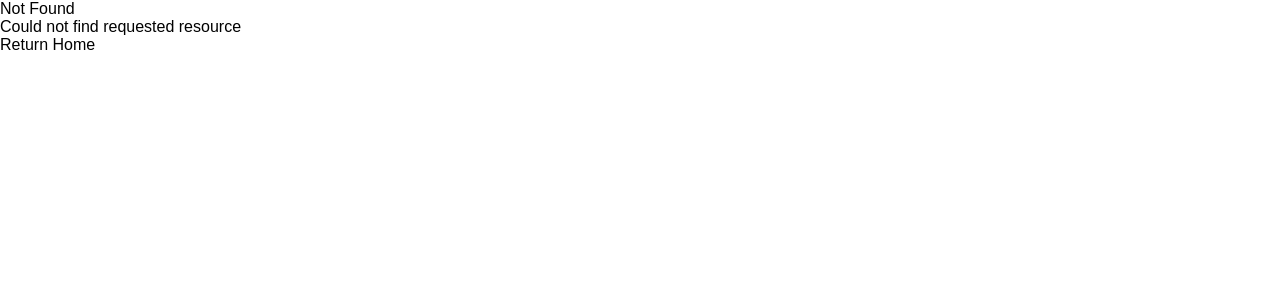
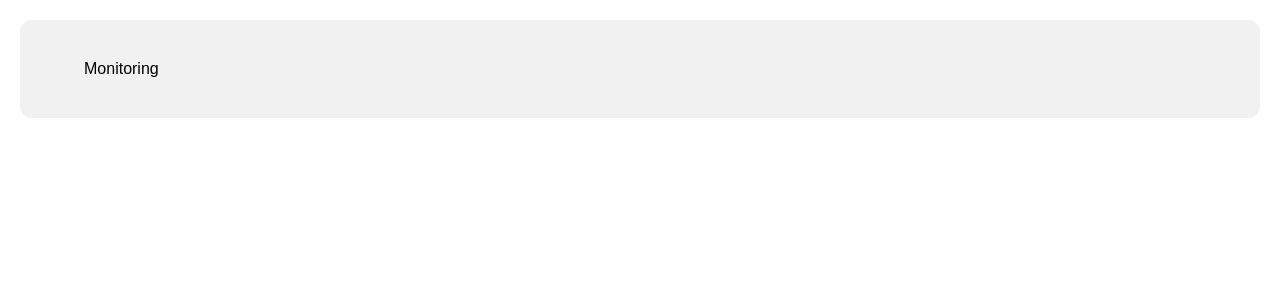
Before and after one commit to seenyor/new-seenyor, a Next.js app: page /monitoring in a window 1280 px wide. Before the commit this address had no page. Shown: the top 300 px of the page. Built offline with nearby package versions, Linux system fonts and the light colour scheme; a web font is replaced by a local one.

Commit message:
rearrange home page with system builder page

```diff
--- /dev/null
+++ b/src/app/(product)/installation/Installation.jsx
@@ -0,0 +1,11 @@
+const Installation = () => {
+  return (
+    <div className=" flex w-full flex-col gap-10 bg-white p-5">
+      <div className="relative flex md:flex-col gap-4 items-center justify-between bg-[#F1F1F2] max-w-7xl my-0 mx-auto w-full p-10 rounded-xl px-16 md:p-5">
+        <h2>Installation</h2>
+      </div>
+    </div>
+  );
+};
+
+export default Installation;
--- /dev/null
+++ b/src/app/(product)/monitoring/page.jsx
@@ -0,0 +1,13 @@
+import React from "react";
+
+const ProfessionalMonitoring = () => {
+  return (
+    <div className=" flex w-full flex-col gap-10 bg-white p-5">
+      <div className="relative flex md:flex-col gap-4 items-center justify-between bg-[#F1F1F2] max-w-7xl my-0 mx-auto w-full p-10 rounded-xl px-16 md:p-5">
+        <h2>Monitoring</h2>
+      </div>
+    </div>
+  );
+};
+
+export default ProfessionalMonitoring;
--- /dev/null
+++ b/src/app/(product)/page.jsx
@@ -0,0 +1,11 @@
+const Home = () => {
+  return (
+    <div className=" flex w-full flex-col gap-10 bg-white p-5">
+      <div className="relative flex md:flex-col gap-4 items-center justify-between bg-[#F1F1F2] max-w-7xl my-0 mx-auto w-full p-10 rounded-xl px-16 md:p-5">
+        <h2>HOme</h2>
+      </div>
+    </div>
+  );
+};
+
+export default Home;
--- a/src/app/(product)/index.jsx
+++ b/src/app/(product)/systembuilder/index.jsx
@@ -10,7 +10,7 @@ import {
 } from "@radix-ui/react-icons";
 import { useRouter } from "next/navigation";
 import { useEffect, useState } from "react";
-import { Button, Img } from "../../components";
+import { Button, Img } from "../../../components";
 import RadioButtonGroup from "./RadioGroupFInstallation";
 import TermsCheckbox from "./TermsCheckbox ";
 import "./style.css";
--- a/src/app/buydevice/index.jsx
+++ b/src/app/buydevice/index.jsx
@@ -11,9 +11,9 @@ import {
 } from "@radix-ui/react-icons";
 import { useRouter } from "next/navigation";
 import { useEffect, useState } from "react";
-import RadioButtonGroup from "../(product)/RadioGroupFInstallation";
-import "../(product)/style.css";
-import TermsCheckbox from "../(product)/TermsCheckbox ";
+import RadioButtonGroup from "../(product)/systembuilder/RadioGroupFInstallation";
+import "../(product)/systembuilder/style.css";
+import TermsCheckbox from "../(product)/systembuilder/TermsCheckbox ";
 import ProductHero from "./ProductHero";
 
 export default function HomePage() {
```
Also changed, not shown: src/app/(product)/systembuilder/RadioGroupFInstallation.jsx (renamed from src/app/(product)/RadioGroupFInstallation.jsx), src/app/(product)/systembuilder/TermsCheckbox .jsx (renamed from src/app/(product)/TermsCheckbox .jsx), src/app/(product)/systembuilder/index copy.jsx (renamed from src/app/(product)/index copy.jsx), src/app/(product)/systembuilder/page.js (renamed from src/app/(product)/page.js), src/app/(product)/systembuilder/style.css (renamed from src/app/(product)/style.css), 1 other file (tests, documents, lock files or other folders).
